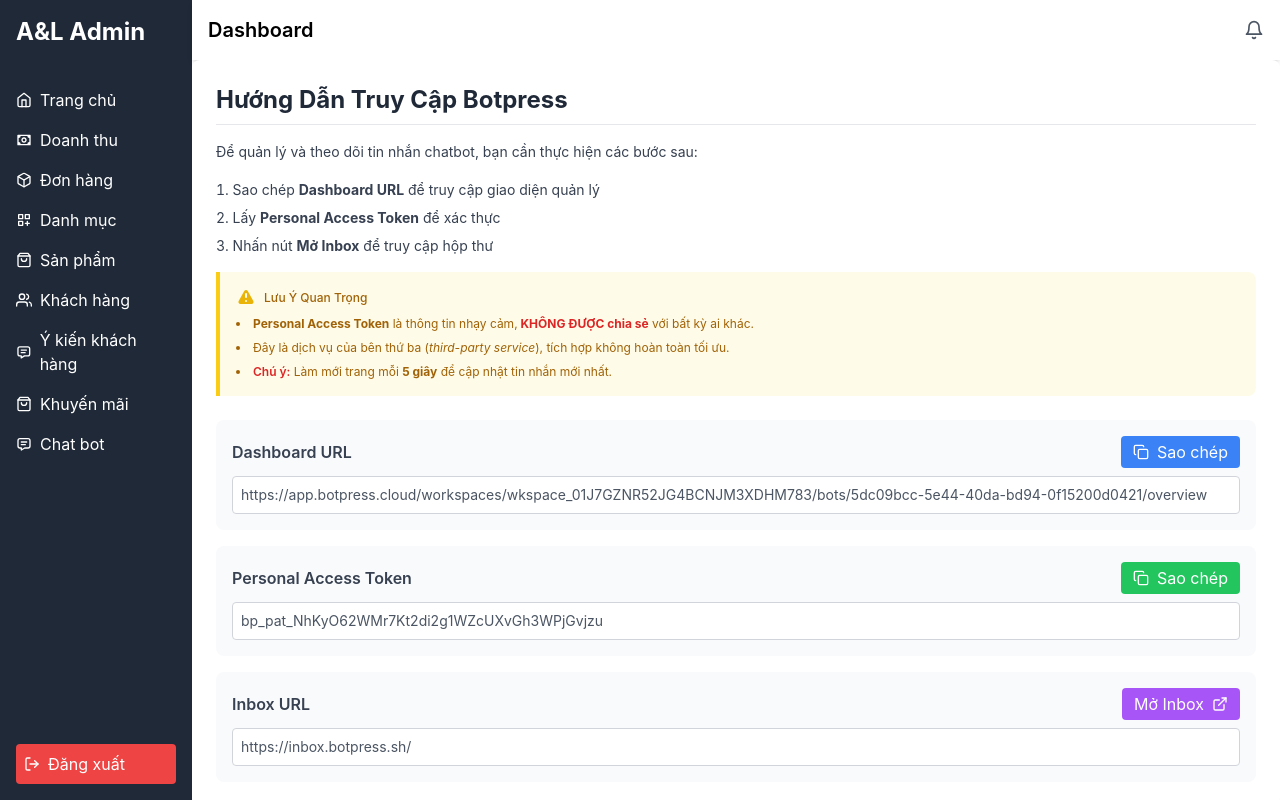
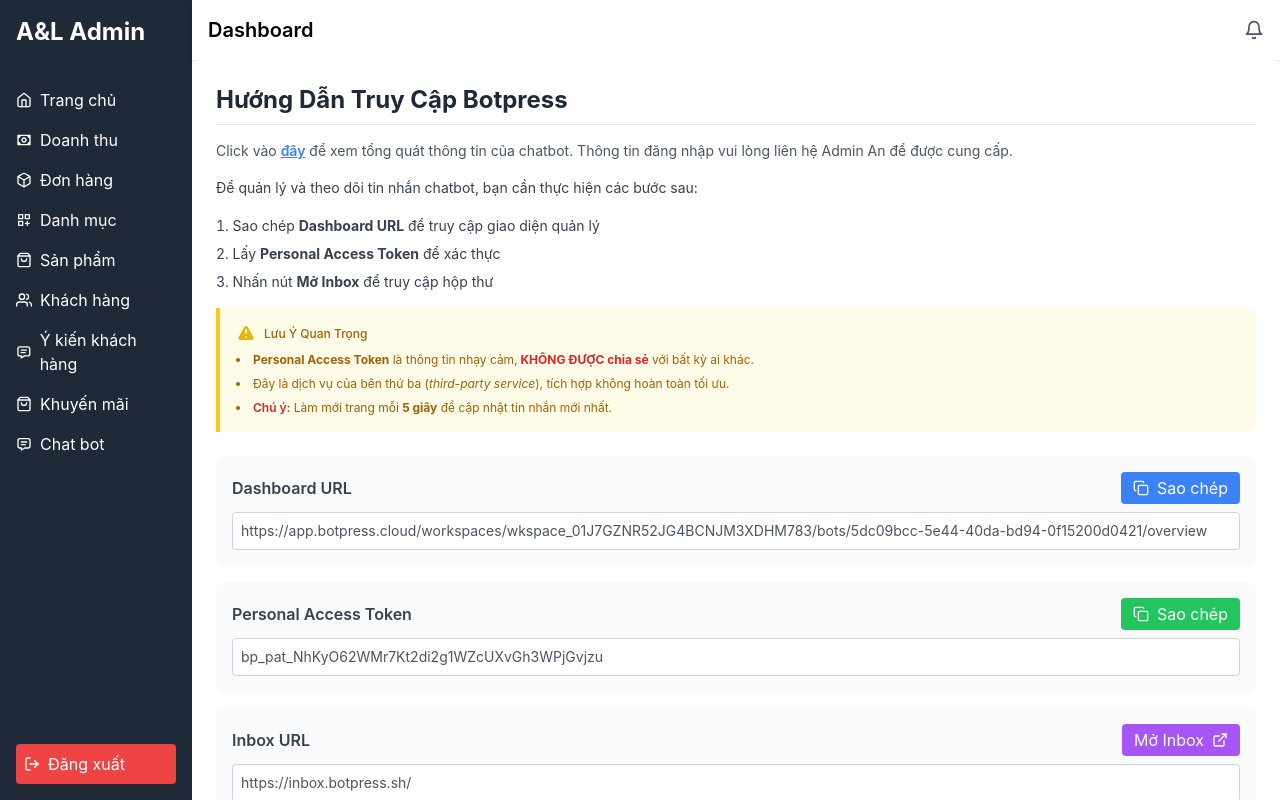
Before and after one commit to MinhAn2007/fashion-admin-dashboard, a React (Create React App) app: page /chatbot in a window 1280 px wide. Built offline with nearby package versions, Linux system fonts and the light colour scheme; no server answers; sample sign-in values are in the browser's storage.

Commit message:
get dashboard chatbot

```diff
--- a/src/components/chatbot/index,.js
+++ b/src/components/chatbot/index,.js
@@ -26,6 +26,21 @@ const BotpressAccess = () => {
       <h2 className="text-2xl font-bold text-gray-800 mb-4 border-b pb-2">
         Hướng Dẫn Truy Cập Botpress
       </h2>
+      <div className="text-sm text-gray-600 mb-4">
+        <p>
+          Click vào{" "}
+          <a
+            href={dashboardUrl}
+            target="_blank"
+            rel="noopener noreferrer"
+            className="text-blue-500 underline font-semibold transition duration-200 ease-in-out hover:text-blue-700 hover:underline-offset-4"
+          >
+            đây
+          </a>{" "}
+          để xem tổng quát thông tin của chatbot. Thông tin đăng nhập vui lòng
+          liên hệ Admin An để được cung cấp.
+        </p>
+      </div>
 
       <div className="space-y-4 text-gray-700">
         <p className="text-sm leading-relaxed">
```
